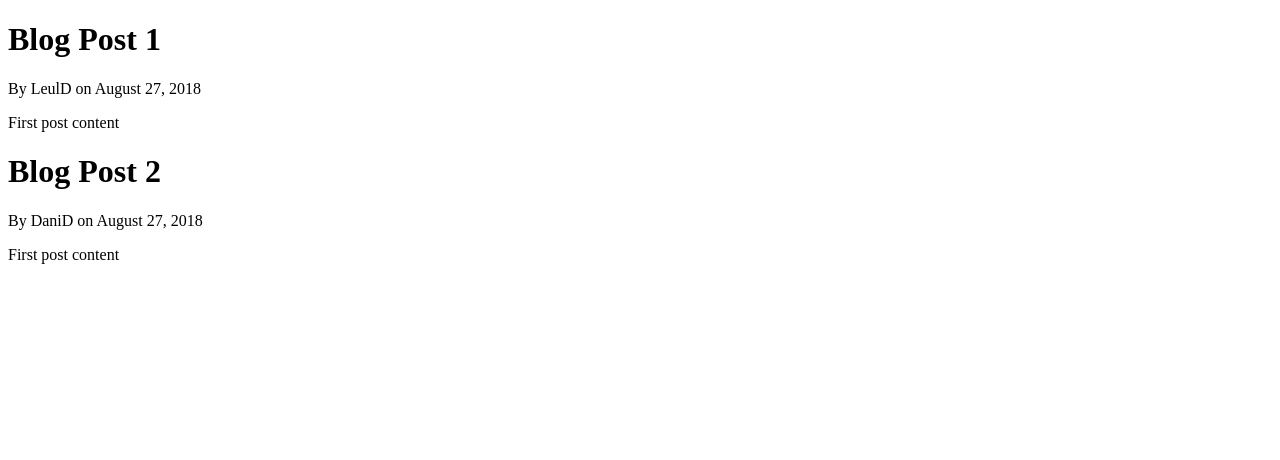
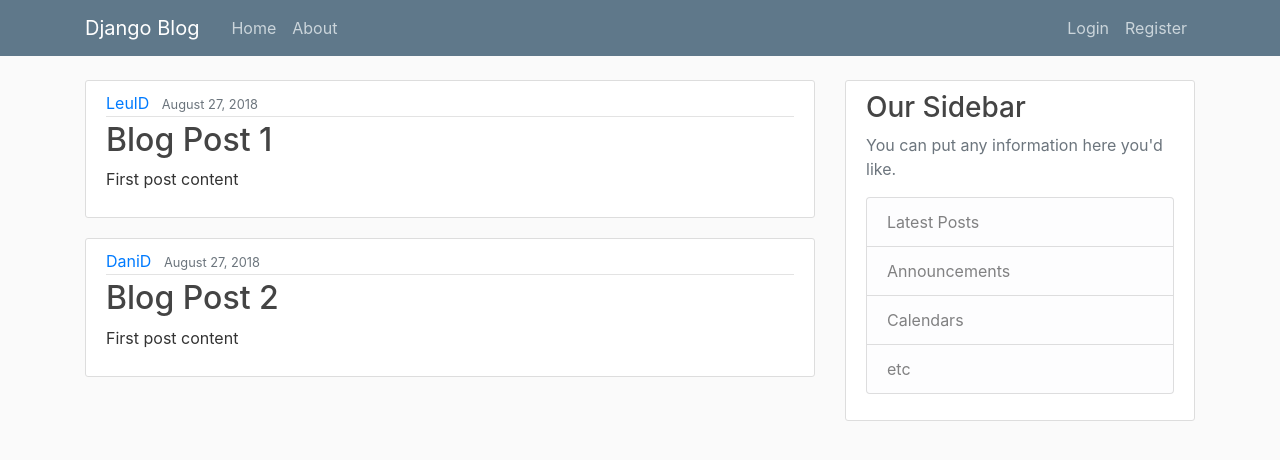
Before and after one commit to Leul-deg/Blog, a Django app: page /blog/ in a window 1280 px wide. Shown: the top 460 px of the page. Run offline with Django 3.2, Linux system fonts and the light colour scheme; some libraries are stand-ins or nearby versions.

Commit message:
modified the templates to use a common html file

```diff
--- /dev/null
+++ b/blog/_blog/static/_blog/main.css
@@ -0,0 +1,84 @@
+body {
+    background: #fafafa;
+    color: #333333;
+    margin-top: 5rem;
+  }
+
+  h1, h2, h3, h4, h5, h6 {
+    color: #444444;
+  }
+
+  ul {
+    margin: 0;
+  }
+
+  .bg-steel {
+    background-color: #5f788a;
+  }
+
+  .site-header .navbar-nav .nav-link {
+    color: #cbd5db;
+  }
+
+  .site-header .navbar-nav .nav-link:hover {
+    color: #ffffff;
+  }
+
+  .site-header .navbar-nav .nav-link.active {
+    font-weight: 500;
+  }
+
+  .content-section {
+    background: #ffffff;
+    padding: 10px 20px;
+    border: 1px solid #dddddd;
+    border-radius: 3px;
+    margin-bottom: 20px;
+  }
+
+  .article-title {
+    color: #444444;
+  }
+
+  a.article-title:hover {
+    color: #428bca;
+    text-decoration: none;
+  }
+
+  .article-content {
+    white-space: pre-line;
+  }
+
+  .article-img {
+    height: 65px;
+    width: 65px;
+    margin-right: 16px;
+  }
+
+  .article-metadata {
+    padding-bottom: 1px;
+    margin-bottom: 4px;
+    border-bottom: 1px solid #e3e3e3
+  }
+
+  .article-metadata a:hover {
+    color: #333;
+    text-decoration: none;
+  }
+
+  .article-svg {
+    width: 25px;
+    height: 25px;
+    vertical-align: middle;
+  }
+
+  .account-img {
+    height: 125px;
+    width: 125px;
+    margin-right: 20px;
+    margin-bottom: 16px;
+  }
+
+  .account-heading {
+    font-size: 2.5rem;
+  }
--- /dev/null
+++ b/blog/_blog/templates/_blog/base.html
@@ -0,0 +1,76 @@
+{% load static %}
+<!DOCTYPE html>
+<html lang="en">
+<head>
+    <meta charset="utf-8">
+    <meta name="viewport" content="width=device-width, initial-scale=1, shrink-to-fit=no">
+
+    <!-- Bootstrap CSS -->
+    <link rel="stylesheet" href="https://maxcdn.bootstrapcdn.com/bootstrap/4.0.0/css/bootstrap.min.css" integrity="sha384-Gn5384xqQ1aoWXA+058RXPxPg6fy4IWvTNh0E263XmFcJlSAwiGgFAW/dAiS6JXm" crossorigin="anonymous">
+
+
+    <link rel="stylesheet" href="{% static '_blog/main.css' %}">
+
+    {% if title %}
+
+    <title>Django Blog - {{title}} </title>
+
+    {% else %}
+        <title>Django Blog</title>
+    {% endif %}
+
+</head>
+<body>
+
+
+    <header class="site-header">
+        <nav class="navbar navbar-expand-md navbar-dark bg-steel fixed-top">
+          <div class="container">
+            <a class="navbar-brand mr-4" href="{% url 'blog-home' %}">Django Blog</a>
+            <button class="navbar-toggler" type="button" data-toggle="collapse" data-target="#navbarToggle" aria-controls="navbarToggle" aria-expanded="false" aria-label="Toggle navigation">
+            <span class="navbar-toggler-icon"></span>
+            </button>
+            <div class="collapse navbar-collapse" id="navbarToggle">
+              <div class="navbar-nav mr-auto">
+                <a class="nav-item nav-link" href="{% url 'blog-home' %}">Home</a>
+                <a class="nav-item nav-link" href="{% url 'blog-about' %}">About</a>
+              </div>
+              <!-- Navbar Right Side -->
+              <div class="navbar-nav">
+                <a class="nav-item nav-link" href="#">Login</a>
+                <a class="nav-item nav-link" href="#">Register</a>
+              </div>
+            </div>
+          </div>
+        </nav>
+      </header>
+
+
+    <main role="main" class="container">
+  <div class="row">
+    <div class="col-md-8">
+      {% block content %}{% endblock %}
+    </div>
+    <div class="col-md-4">
+      <div class="content-section">
+        <h3>Our Sidebar</h3>
+        <p class='text-muted'>You can put any information here you'd like.
+          <ul class="list-group">
+            <li class="list-group-item list-group-item-light">Latest Posts</li>
+            <li class="list-group-item list-group-item-light">Announcements</li>
+            <li class="list-group-item list-group-item-light">Calendars</li>
+            <li class="list-group-item list-group-item-light">etc</li>
+          </ul>
+        </p>
+      </div>
+    </div>
+  </div>
+</main>
+
+
+
+    <script src="https://code.jquery.com/jquery-3.2.1.slim.min.js" integrity="sha384-KJ3o2DKtIkvYIK3UENzmM7KCkRr/rE9/Qpg6aAZGJwFDMVNA/GpGFF93hXpG5KkN" crossorigin="anonymous"></script>
+    <script src="https://cdnjs.cloudflare.com/ajax/libs/popper.js/1.12.9/umd/popper.min.js" integrity="sha384-ApNbgh9B+Y1QKtv3Rn7W3mgPxhU9K/ScQsAP7hUibX39j7fakFPskvXusvfa0b4Q" crossorigin="anonymous"></script>
+    <script src="https://maxcdn.bootstrapcdn.com/bootstrap/4.0.0/js/bootstrap.min.js" integrity="sha384-JZR6Spejh4U02d8jOt6vLEHfe/JQGiRRSQQxSfFWpi1MquVdAyjUar5+76PVCmYl" crossorigin="anonymous"></script>
+</body>
+</html>
--- a/blog/_blog/templates/_blog/home.html
+++ b/blog/_blog/templates/_blog/home.html
@@ -1,15 +1,17 @@
-<!DOCTYPE html>
-<html lang="en">
-<head>
-    <meta charset="UTF-8">
-    <meta name="viewport" content="width=device-width, initial-scale=1.0">
-    <title>Document</title>
-</head>
-<body>
+{% extends '_blog/base.html' %}
+{% block content %}
+
     {%for post in posts%}
-    <h1>{{post.title}}</h1>
-    <p>By {{post.author}} on {{post.date_posted}} </p>
-    <p>{{post.content}}</p>
+    <article class="media content-section">
+        <div class="media-body">
+          <div class="article-metadata">
+            <a class="mr-2" href="#">{{ post.author }}</a>
+            <small class="text-muted">{{ post.date_posted }}</small>
+          </div>
+          <h2><a class="article-title" href="#">{{ post.title }}</a></h2>
+          <p class="article-content">{{ post.content }}</p>
+        </div>
+      </article>
     {% endfor %}
-</body>
-</html>
+
+{% endblock content %}
--- a/blog/_blog/views.py
+++ b/blog/_blog/views.py
@@ -25,4 +25,4 @@ def home(req):
     return render(req , '_blog/home.html', context)
 
 def about(req):
-    return render(req , "_blog/about.html")
+    return render(req , "_blog/about.html", {"title": "About"})
```
Also changed, not shown: blog/_blog/templates/_blog/about.html (+4 -11 lines).
